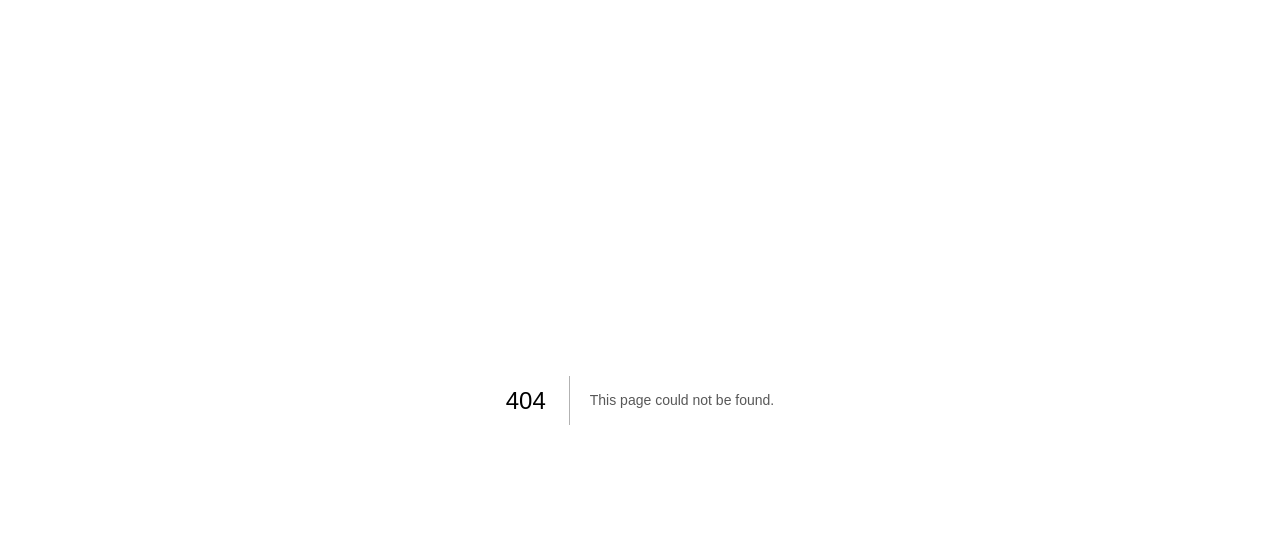
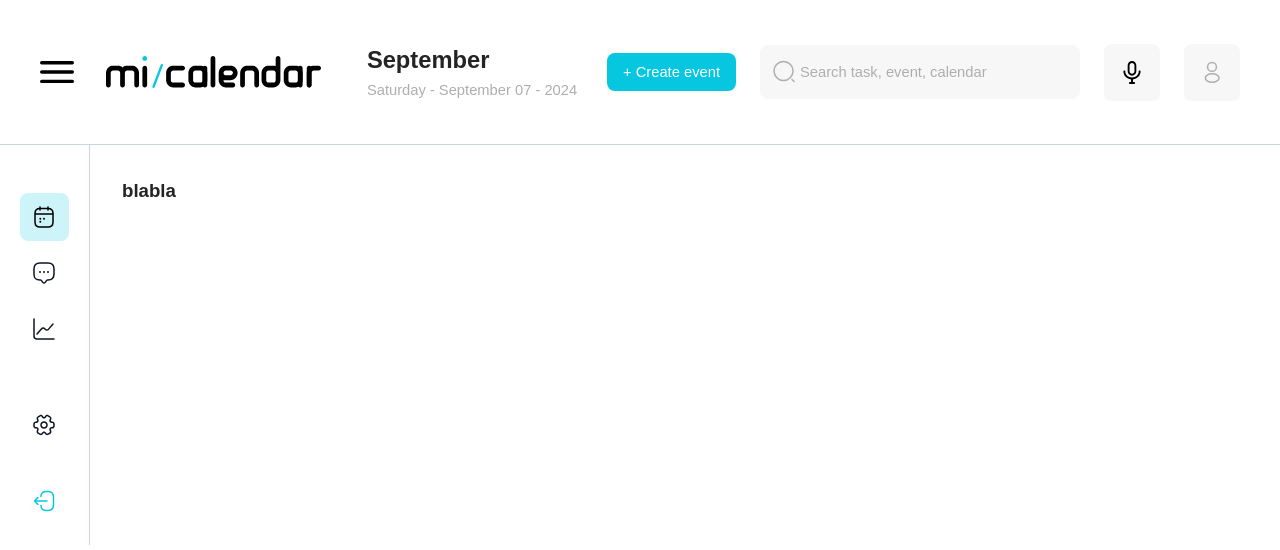
Before and after one commit to BlackoutHackathon/antenada, a Next.js app in the folder frontend/: page /locaisUteis in a window 1280 px wide. Before the commit this address had no page. Shown: the top 550 px of the page. Built offline with nearby package versions, Linux system fonts and the light colour scheme.

Commit message:
Add new page

```diff
--- a/frontend/src/components/SpeechToText/index.tsx
+++ b/frontend/src/components/SpeechToText/index.tsx
@@ -1,4 +1,3 @@
-import { useEventsContext } from '@/context/EventsContext'
 import { useEffect } from 'react'
 
 export const SpeechToText = () => {
@@ -11,7 +10,7 @@ useEffect(() => {
     recognition.interimResults = false;
     recognition.maxAlternatives = 1;
 
-    recognition.onresult = async (event) => {
+    recognition.onresult = async (event: any) => {
       const transcript = event.results[0][0].transcript;
       console.log(`Transcrição: ${transcript}`);
 
@@ -37,11 +36,11 @@ useEffect(() => {
       }
     };
 
-    recognition.onerror = (event) => {
+    recognition.onerror = (event: any) => {
       console.error("Erro no reconhecimento de voz:", event.error);
     };
 
-    function displayResults(result) {
+    function displayResults(result: any) {
       if (result.error) {
         // setResults([{ error: result.error }]);,ffdcxc
         return;
--- /dev/null
+++ b/frontend/src/components/locaisUteis/index.tsx
@@ -0,0 +1,13 @@
+import Aside from '@/components/Aside'
+
+
+export const LocaisUteis = () => {
+  return (
+    <section className="flex w-full flex-col items-center xl:w-fit xl:flex-row xl:items-start">
+      <Aside />
+      <div className="w-80 py-8">
+blabla
+      </div>
+    </section>
+  )
+}
--- a/frontend/src/mocks/navItems.ts
+++ b/frontend/src/mocks/navItems.ts
@@ -2,7 +2,7 @@ import { Asset } from '@/Images'
 
 export const controls = [
   { name: 'Agenda', href: '/', icon: Asset.Calendar },
-  { name: 'Mensagens', href: '/', icon: Asset.Message },
+  { name: 'Locais úteis', href: '/locaisUteis', icon: Asset.Message },
   { name: 'Relatorios', href: '/', icon: Asset.Diagram }
 ]
 
--- /dev/null
+++ b/frontend/src/pages/locaisUteis/index.tsx
@@ -0,0 +1,26 @@
+import { Header } from '@/components/Header'
+import { LocaisUteis } from '@/components/locaisUteis'
+import Meta from '@/layout'
+import Main from '@/template'
+
+const Teste = () => {
+  return (
+    <Main
+      meta={
+        <Meta
+          title="mi-calendar"
+          description="Mi-Calendar front-end challange"
+        />
+      }
+    >
+      <main className="flex w-full flex-col bg-primary scrollbar">
+        <Header />
+        <div className="flex w-full flex-1 flex-row bg-primary">
+          <LocaisUteis />
+        </div>
+      </main>
+    </Main>
+  )
+}
+
+export default Teste
```
